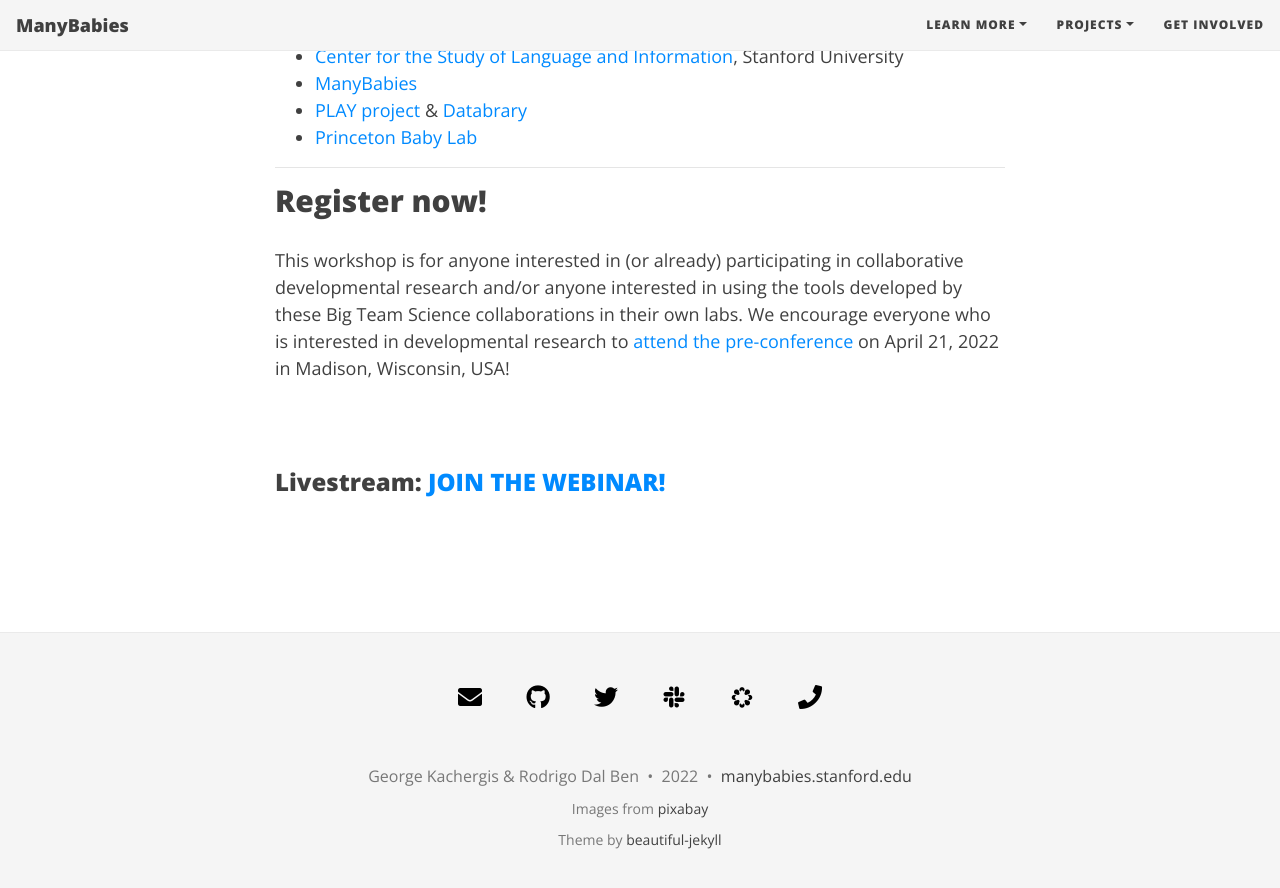
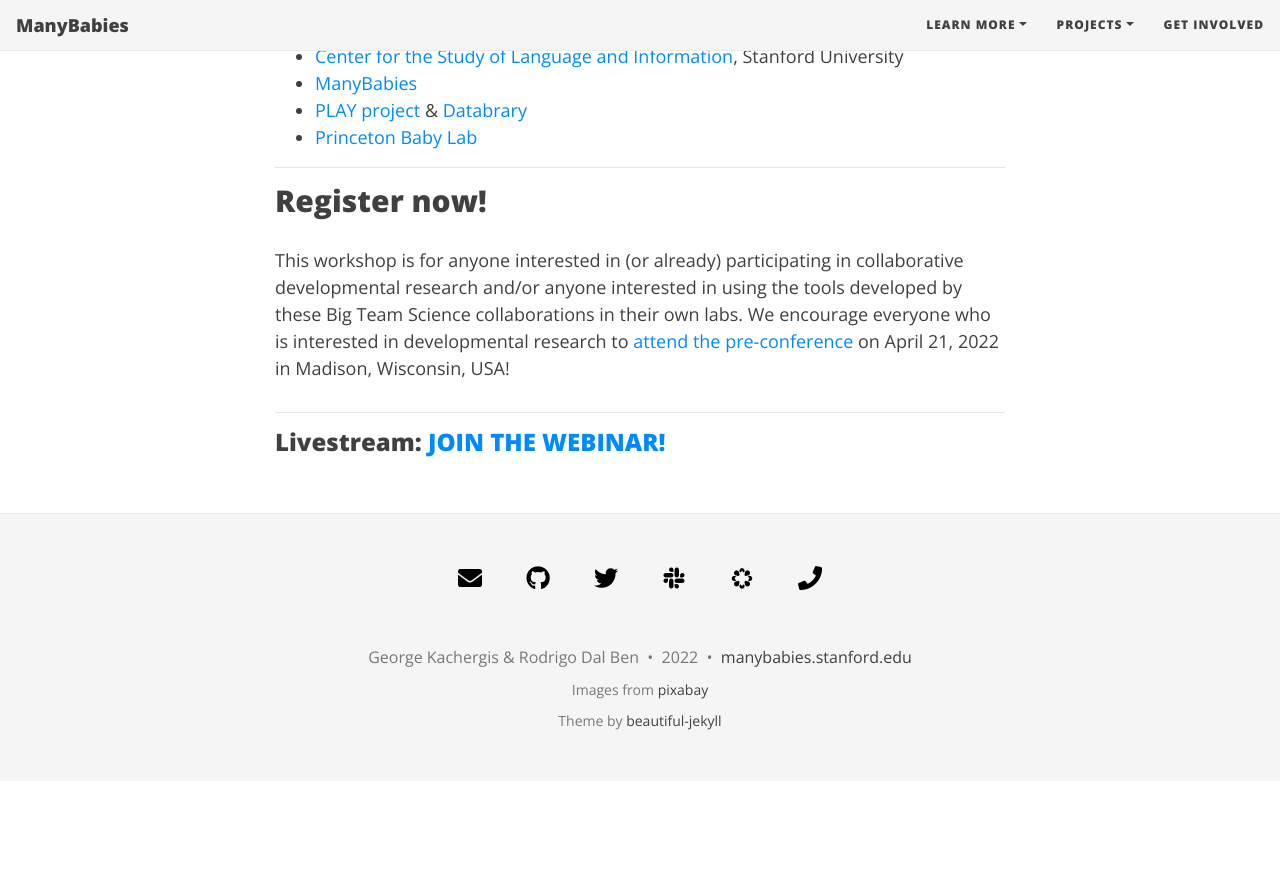
Before and after one commit to manybabies/manybabies.github.io, a Jekyll site: the page built from workshops.md, in a window 1280 px wide and 900 px high, scrolled down 3523 px. Shown: the top 888 px of the window. Built offline with Jekyll 4.4.1, drawn with Linux system fonts in a browser that asks for light colours; nearby versions of some CDN libraries; some web fonts are replaced; after the commit the page ends 4304 px from its top, so only the background shows below that.

Commit message:
Update workshops.md

```diff
--- a/workshops.md
+++ b/workshops.md
@@ -101,6 +101,6 @@ This pre-conference will consist of research talks and updates from members of M
 
 This workshop is for anyone interested in (or already) participating in collaborative developmental research and/or anyone interested in using the tools developed by these Big Team Science collaborations in their own labs. We encourage everyone who is interested in developmental research to [attend the pre-conference](https://cogdevsoc.org/registration/#) on April 21, 2022 in Madison, Wisconsin, USA!
 
-<br>
+***
+
 ### Livestream: [JOIN THE WEBINAR!](https://stanford.zoom.us/j/97640827142?pwd=alkySG81L2RGVlBITFJiN0c0YXBtdz09)
-<br>
```
